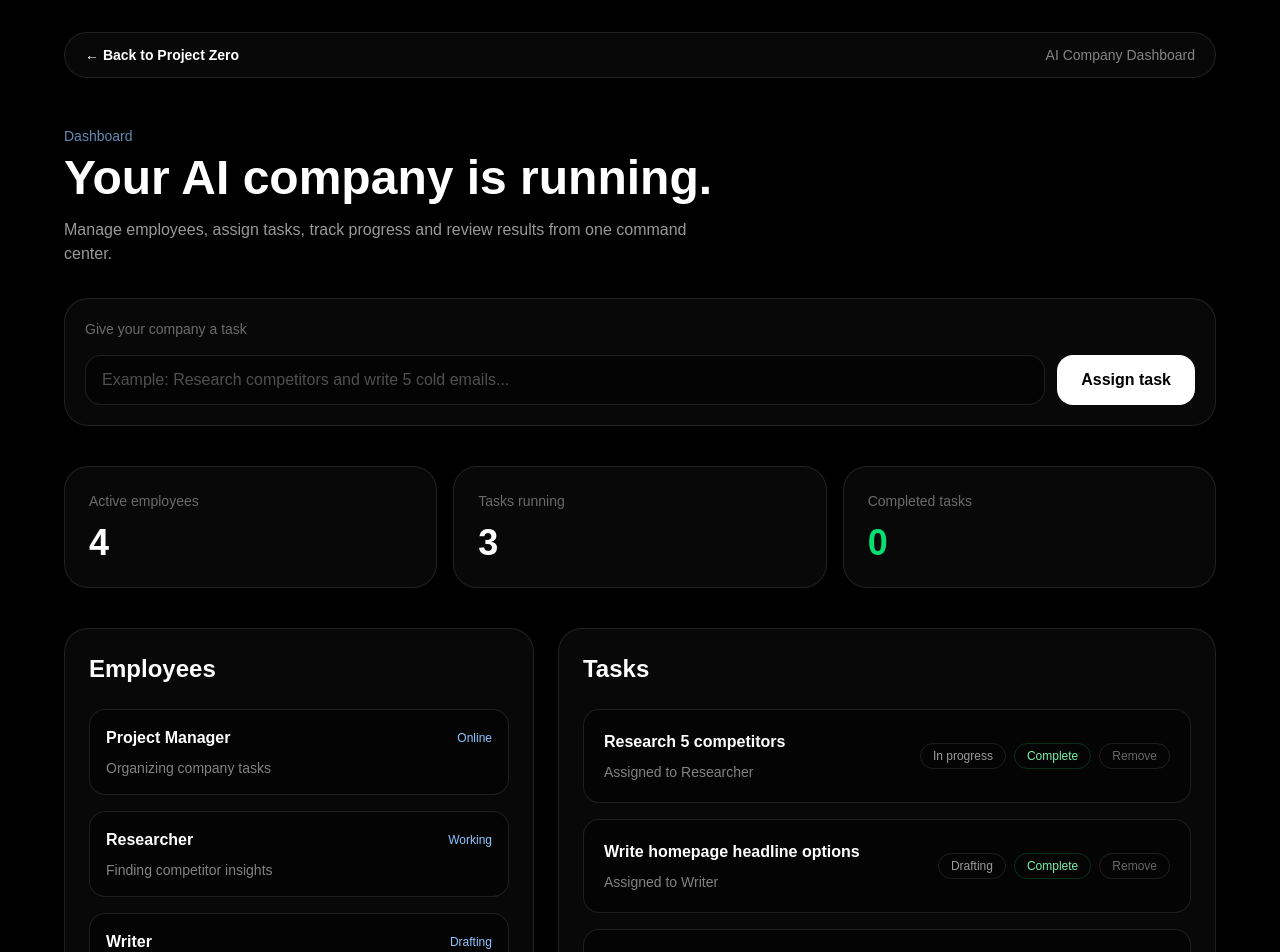
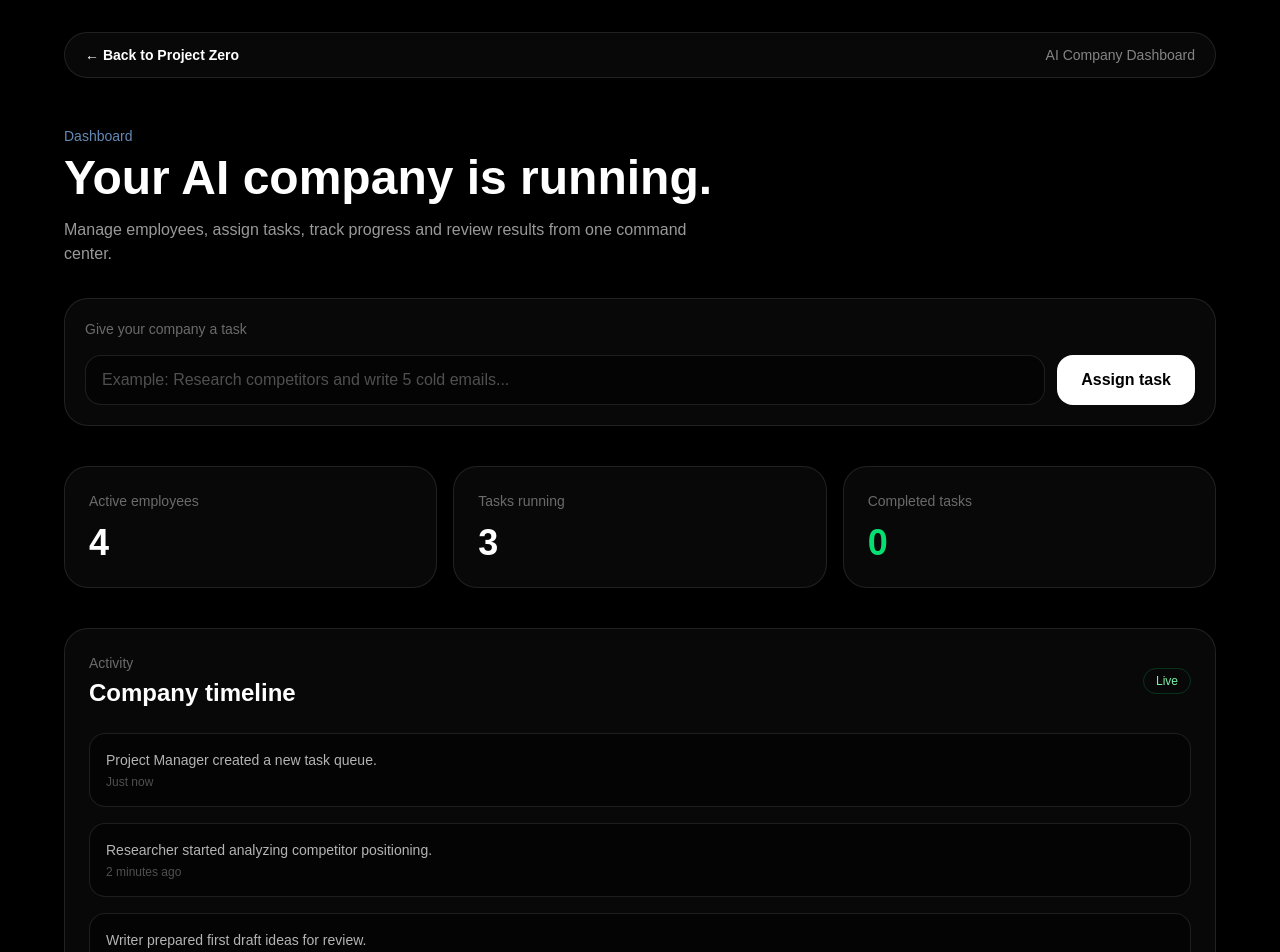
Before and after one commit to Finalexs/project-zero, a Next.js app in the folder app/: page /dashboard in a window 1280 px wide. Shown: the top 952 px of the page. Built offline with nearby package versions, Linux system fonts and the light colour scheme.

Commit message:
Add dashboard activity timeline

```diff
--- a/app/src/app/dashboard/page.tsx
+++ b/app/src/app/dashboard/page.tsx
@@ -123,7 +123,41 @@ export default function DashboardPage() {
   </p>
 </div>
         </section>
+<section className="mt-10 rounded-3xl border border-white/10 bg-white/[0.03] p-6">
+  <div className="flex items-center justify-between">
+    <div>
+      <p className="text-sm text-white/40">Activity</p>
+      <h2 className="mt-1 text-2xl font-bold">Company timeline</h2>
+    </div>
 
+    <span className="rounded-full border border-green-400/20 px-3 py-1 text-xs text-green-300">
+      Live
+    </span>
+  </div>
+
+  <div className="mt-6 space-y-4">
+    <div className="rounded-2xl border border-white/10 bg-black/40 p-4">
+      <p className="text-sm text-white/70">
+        Project Manager created a new task queue.
+      </p>
+      <p className="mt-1 text-xs text-white/30">Just now</p>
+    </div>
+
+    <div className="rounded-2xl border border-white/10 bg-black/40 p-4">
+      <p className="text-sm text-white/70">
+        Researcher started analyzing competitor positioning.
+      </p>
+      <p className="mt-1 text-xs text-white/30">2 minutes ago</p>
+    </div>
+
+    <div className="rounded-2xl border border-white/10 bg-black/40 p-4">
+      <p className="text-sm text-white/70">
+        Writer prepared first draft ideas for review.
+      </p>
+      <p className="mt-1 text-xs text-white/30">5 minutes ago</p>
+    </div>
+  </div>
+</section>
         <section className="mt-10 grid gap-6 lg:grid-cols-[1fr_1.4fr]">
           <div className="rounded-3xl border border-white/10 bg-white/[0.03] p-6">
             <h2 className="text-2xl font-bold">Employees</h2>
```
